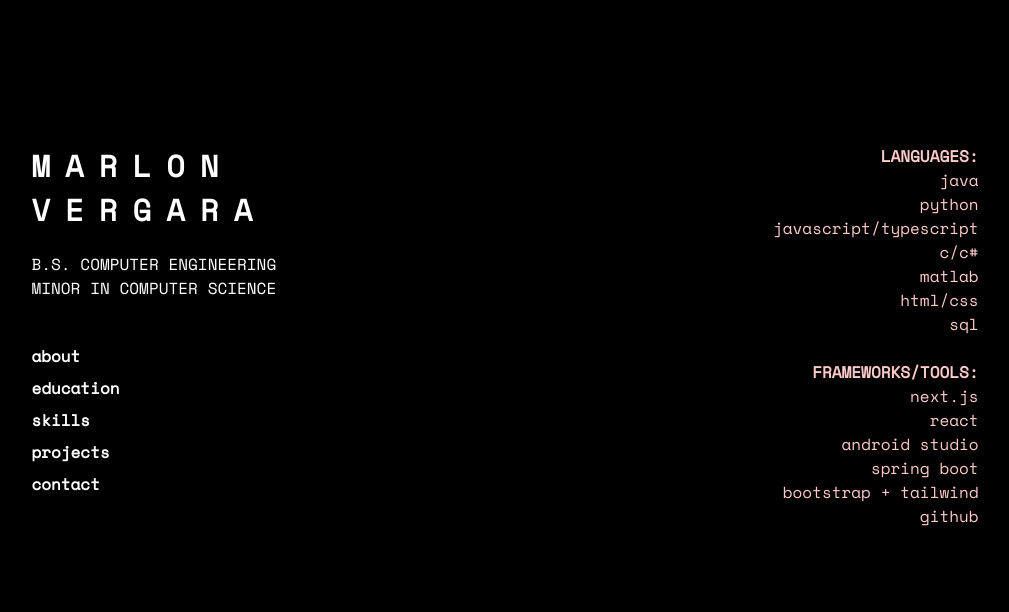
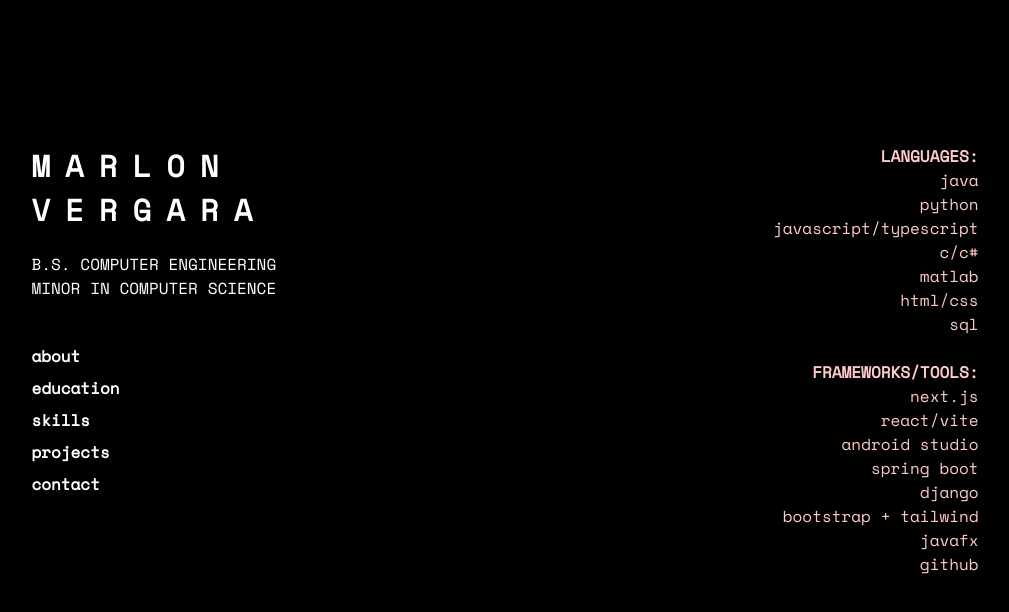
Before and after one commit to marlawn/portfolio-website, a Next.js app: page /nextjs-github-pages/ in a window 1280 px wide. Both pictures are taken after a click on the link "skills". Shown: the top 612 px of the page, without its empty margins (135-1144 px from the left). Built offline with nearby package versions, Linux system fonts and the light colour scheme.

Commit message:
Update Skills.tsx

```diff
--- a/app/components/Skills.tsx
+++ b/app/components/Skills.tsx
@@ -18,10 +18,12 @@ const Skills = () => {
         <div className="font-black">FRAMEWORKS/TOOLS:</div>
         <ul>
           <li>next.js</li>
-          <li>react</li>
+          <li>react/vite</li>
           <li>android studio</li>
           <li>spring boot</li>
+          <li>django</li>
           <li>bootstrap + tailwind</li>
+          <li>javafx</li>
           <li>github</li>
         </ul>
     </div>
```
